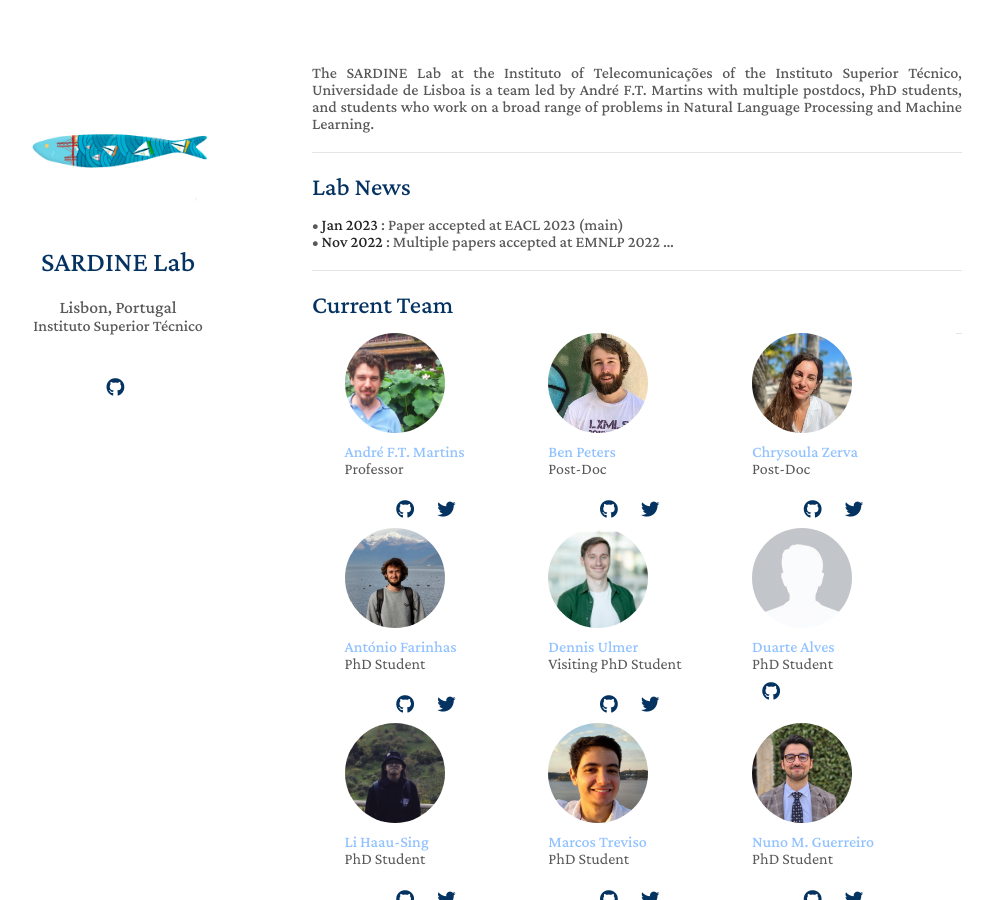
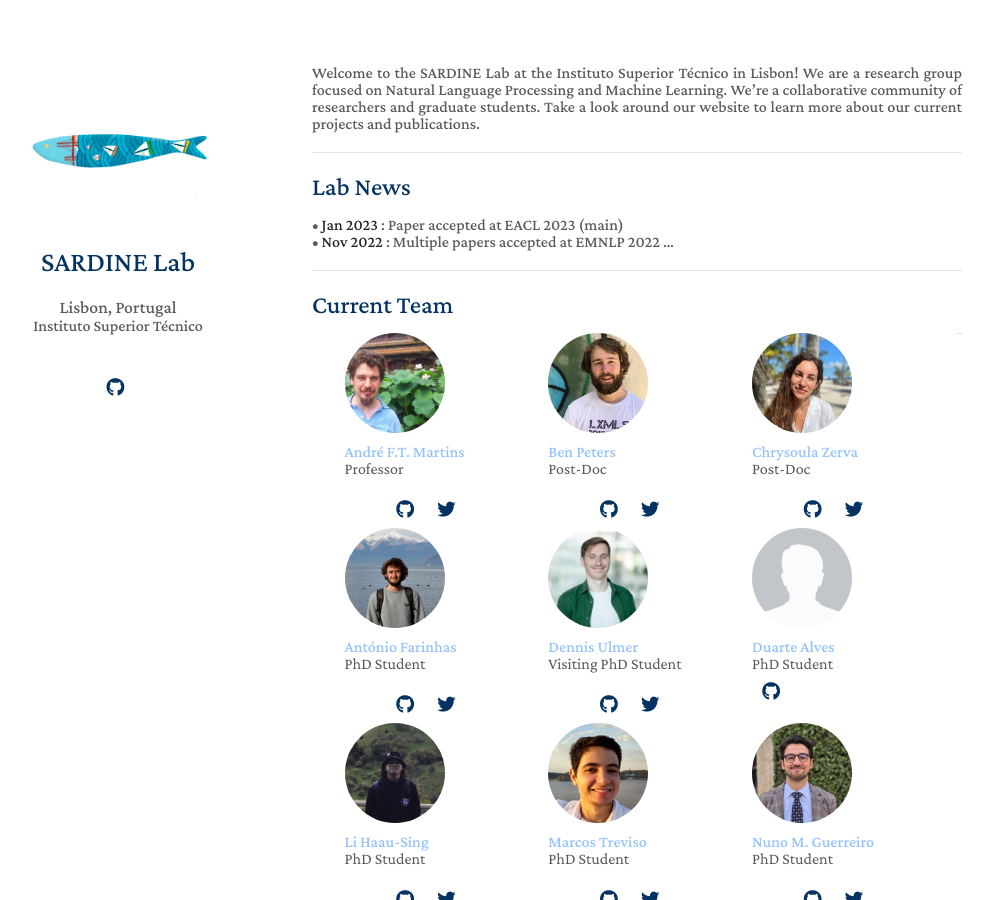
Before and after one commit to sardine-cs/sardine-cs.github.io, a Jekyll site: the page built from index.md, in a window 1280 px wide and 900 px high. Shown: the whole window, without its empty margins (158-1152 px from the left). Built offline with Jekyll 4.4.1, drawn with Linux system fonts in a browser that asks for light colours; nearby versions of some CDN libraries; a style sheet for code colours, icons or effects is not loaded.

Commit message:
Add line

```diff
--- a/_includes/staff.html
+++ b/_includes/staff.html
@@ -90,5 +90,4 @@
       </ul>
     </div>
     {% endfor %}
-  <hr>
   </div>
--- a/index.md
+++ b/index.md
@@ -2,7 +2,7 @@
 layout: homepage
 ---
 
-The SARDINE Lab at the Instituto of Telecomunicações of the Instituto Superior Técnico, Universidade de Lisboa  is a team led by André F.T. Martins with multiple postdocs, PhD students, and students who work on a broad range of problems in Natural Language Processing and Machine Learning.
+Welcome to the SARDINE Lab at the Instituto Superior Técnico in Lisbon! We are a research group focused on Natural Language Processing and Machine Learning. We're a collaborative community of researchers and graduate students. Take a look around our website to learn more about our current projects and publications.
 
 ---
 
@@ -15,5 +15,6 @@
 ## Current Team
 {% include_relative _includes/staff.html %}
 
+<hr>
 ## Publications
 {% include_relative _includes/publications.md %}
```
